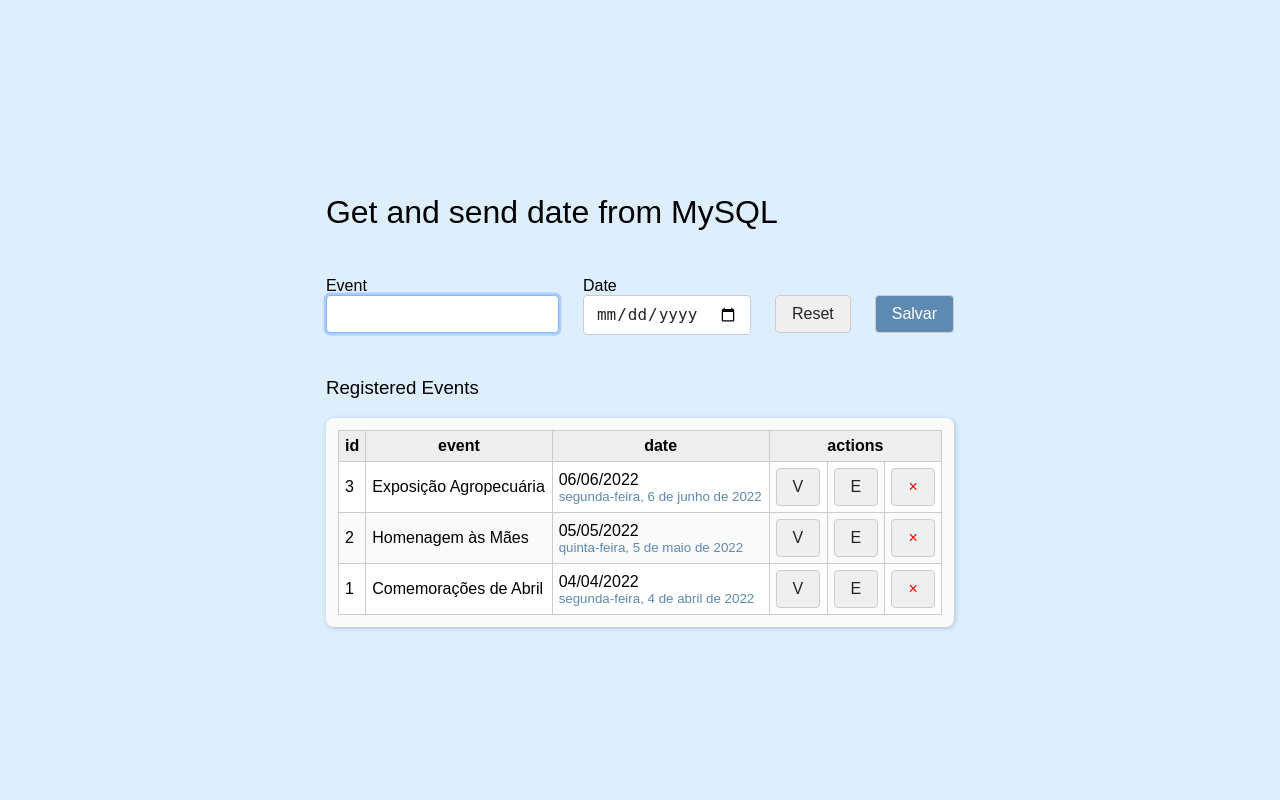
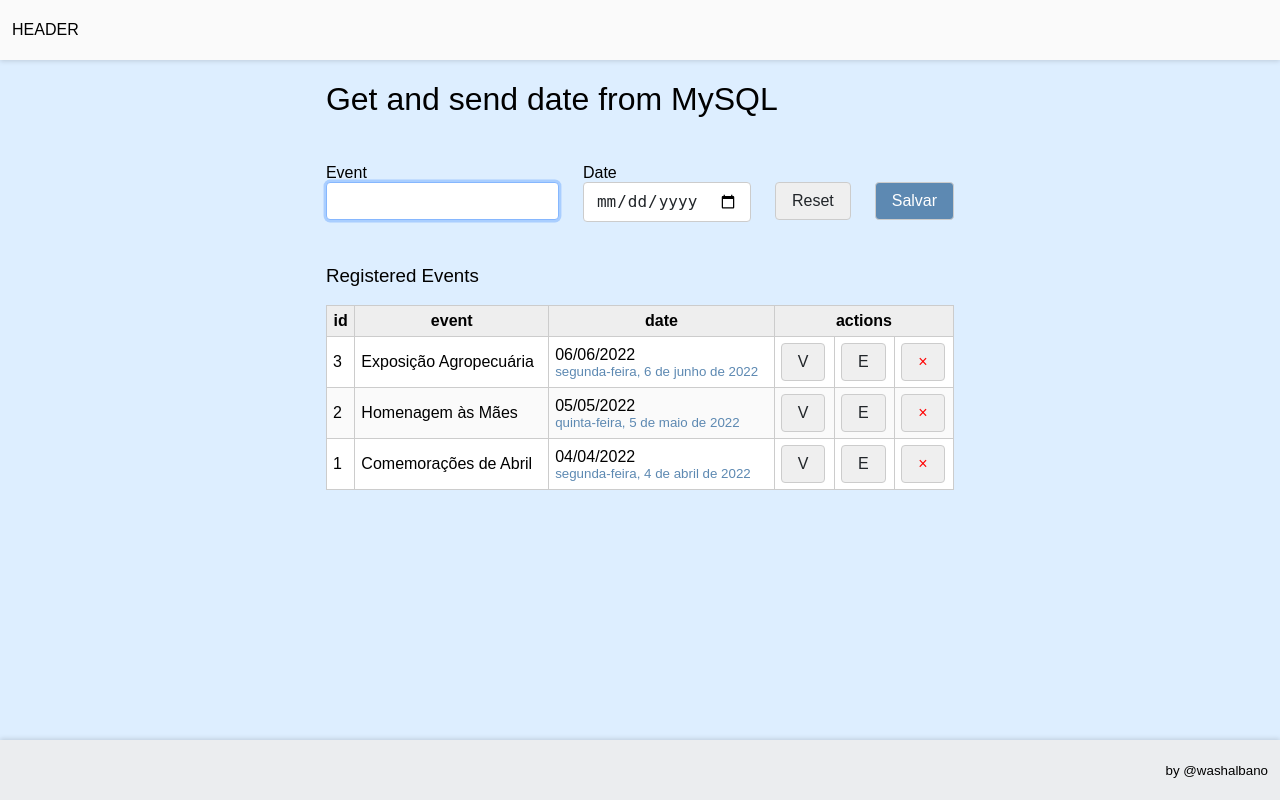
Before and after one commit to w-studies/date-from-database-to-js, a PHP site: page / in a window 1280 px wide. Run offline with PHP 8.4, Linux system fonts and the light colour scheme; data comes from the database, SQL or seed files in the repository.

Commit message:
feat: add header and footer

```diff
--- a/assets/css/style.css
+++ b/assets/css/style.css
@@ -11,16 +11,39 @@ body {
   font-family: sans-serif;
   min-height: 100vh;
   background-color: #def;
+}
+
+.app {
   display: flex;
   justify-content: center;
   align-items: center;
+  min-height: 100vh;
+  flex-direction: column;
 }
 
 main {
-  min-width: 320px;
+  flex: 1
 }
 
-div {
+.app > header,
+.app > footer {
+  padding: 12px;
+  display: flex;
+  height: 60px;
+  width: 100vw;
+  align-items: center;
+}
+
+.app > header{
+  background-color: #fafafa;
+  box-shadow: 0 1px 5px rgba(0, 0, 0, .15)
+}
+.app > footer {
+  background-color: #ebedef;
+  box-shadow: 0 -1px 5px rgba(0, 0, 0, .15)
+}
+
+main div {
   padding: 12px;
 }
 
@@ -34,10 +57,16 @@ div {
   font-weight: lighter;
 }
 
+.responsive-table {
+  padding: 0;
+  overflow-x: auto;
+  -webkit-overflow-scrolling: touch;
+}
 
 table {
   border-collapse: collapse;
   width: 100%;
+  background-color: #fafafa;
 }
 
 thead th {
@@ -68,6 +97,7 @@ tr:hover td {
 .text-end {
   text-align: right;
 }
+
 .text-center {
   text-align: center;
 }
@@ -174,7 +204,7 @@ button {
 .modal .modal-container {
   position: relative;
   z-index: 60;
-  box-shadow: 2px 2px 5px rgba(0,0,0,.35)
+  box-shadow: 2px 2px 5px rgba(0, 0, 0, .35)
 }
 
 form[data-edit] button.primary {
--- a/assets/js/app.js
+++ b/assets/js/app.js
@@ -10,6 +10,11 @@ const formSubmitButton = form.querySelector('button.primary')
 // define o elemento table
 const table = document.querySelector('table')
 
+/**
+ * Função para exibir detalhes em janela modal
+ * @param id
+ * @returns {Promise<void>}
+ */
 const viewEvent = async (id) => {
   const event = await getEventData(id)
 
@@ -113,6 +118,11 @@ const fetchJson = async (url, data, method = 'POST') => {
   // retorna a resposta
   return response
 }
+
+const generateButton = ({title, action, icon, classes = 'btn'}) => {
+  return `<button class='btn ${classes}' title='Ver ${title}' onclick='${action}'>${icon}</button>`
+}
+
 /**
  * Função pra gerar linhas de uma tabela
  * @param data
@@ -143,14 +153,35 @@ const generateTableRows = (data) => {
       row.insertCell(key).innerHTML = rowData[cellsOrder[key]]
     }
 
-    // insere mais uma célula com botão de visualizar
-    row.insertCell().innerHTML = `<button class='btn edit' title='Ver ${rowData.event}' onclick='viewEvent("${rowData.id}")'>V</button>`
+    // define propriedades dos botões
+    const buttons = [
+      // botão de visualizar
+      {
+        title  : `Ver ${rowData.event}`,
+        classes: 'edit',
+        icon   : 'V',
+        action : `viewEvent("${rowData.id}")`,
+      },
+      // botão de editar
+      {
+        title  : `Editar ${rowData.event}`,
+        classes: 'edit',
+        icon   : 'E',
+        action : `editEvent("${rowData.id}")`,
+      },
+      // botão de excluir
+      {
+        title  : `Excluir ${rowData.event}`,
+        classes: 'delete',
+        icon   : '&times;',
+        action : `deleteEvent("${rowData.id}")`,
+      },
+    ]
 
-    // insere mais uma célula com botão de editar
-    row.insertCell().innerHTML = `<button class='btn edit' title='Editar ${rowData.event}' onclick='editEvent("${rowData.id}")'>E</button>`
-
-    // insere mais uma célula com botão de deletar
-    row.insertCell().innerHTML = `<button class='btn delete' title='Excluir ${rowData.event}' onclick='deleteEvent("${rowData.id}")'>&times;</button>`
+    // insere mais uma célula para cada botão
+    for (const button of buttons) {
+      row.insertCell().innerHTML = generateButton(button)
+    }
 
     container.append(row)
   }
--- a/index.html
+++ b/index.html
@@ -8,9 +8,10 @@
   <link rel='stylesheet' href='assets/css/style.css'>
 </head>
 <body>
+<div class='app'>
+  <header>HEADER</header>
   <main>
     <h1 class='fw-light'>Get and send date from MySQL</h1>
-
     <form action='save'>
       <div class='row bg-primary'>
         <div style='width: 50%'>
@@ -32,7 +33,7 @@
       </div>
     </form>
     <h3 class='fw-light'>Registered Events</h3>
-  <div class='card'>
+    <div class='responsive-table'>
       <table>
         <thead>
         <tr>
@@ -46,11 +47,18 @@
       </table>
     </div>
   </main>
+  <footer>
+    <div class='text-end ms-auto'>
+      <small>by @washalbano</small>
+    </div>
+  </footer>
+</div>
 <div class='modal'>
   <div class='modal-container card'>
-    <div class='modal-header text-end'><button title='fechar modal'>&times;</button></div>
-    <div class='modal-body'>
+    <div class='modal-header text-end'>
+      <button title='fechar modal'>&times;</button>
     </div>
+    <div class='modal-body'></div>
   </div>
   <div class='modal-backdrop'></div>
 </div>
```
Lines whose indentation alone changed are shown as unchanged.
